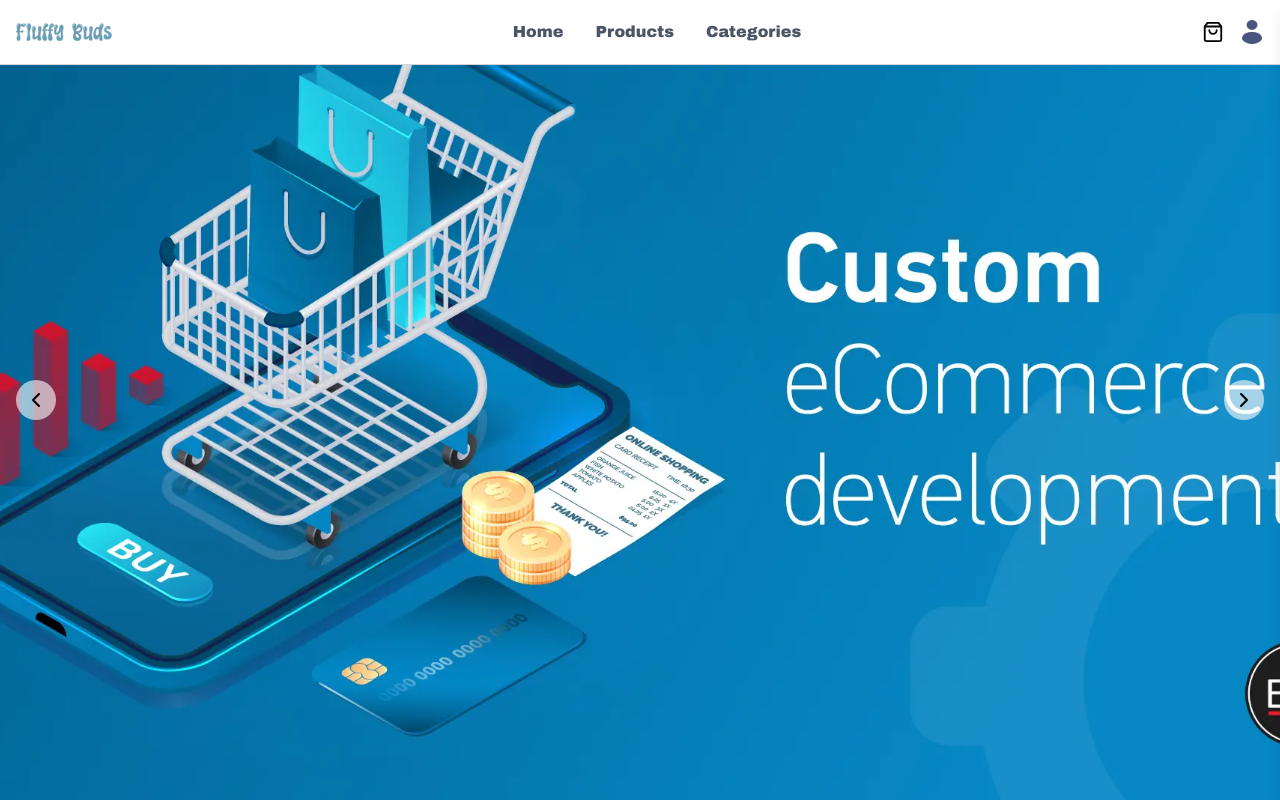
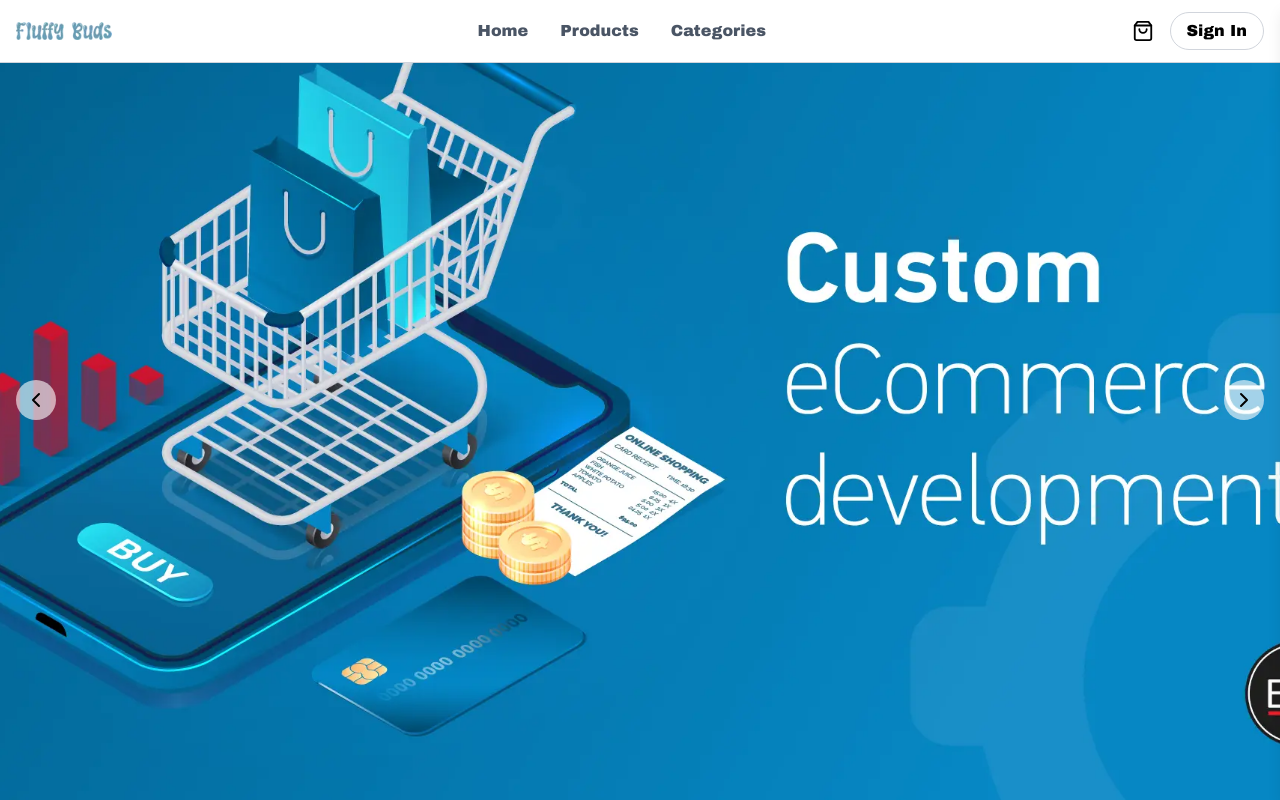
Before and after one commit to mdsajalali/fluffy-buds, a React (Vite) app: page / in a window 1280 px wide. Shown: the top 800 px of the page. Built offline with nearby package versions, Linux system fonts and the light colour scheme.

Commit message:
added: login | register route

```diff
--- a/src/App.tsx
+++ b/src/App.tsx
@@ -8,6 +8,9 @@ import Footer from "./shared/Footer";
 import Navbar from "./shared/Navbar";
 import { ProductProps } from "./types/types";
 import Categories from "./components/Categories";
+import { Route, Routes } from "react-router-dom";
+import Login from "./pages/Login";
+import Register from "./pages/Register";
 
 const App = () => {
   const [toys, setToys] = useState<ProductProps[]>([]);
@@ -36,25 +39,30 @@ const App = () => {
   }, []);
 
   return (
+    <Routes>
+      {/* Homepage */}
+      <Route
+        path="/"
+        element={
           <>
-      {/* Top Navbar */}
             <Navbar />
-      {/* Bottom Navbar */}
             <BottomNavbar />
-      {/* Hero */}
             <Hero />
-      {/* Toys */}
             <Toys products={toys} />
-      {/* Accessories */}
             <Accessories products={accessories} />
-      {/* Stationery */}
             <Stationery products={stationery} />
-
-      {/* Categories */}
             <Categories />
-      {/* Footer */}
             <Footer />
           </>
+        }
+      />
+
+      {/* Login */}
+      <Route path="/login" element={<Login />} />
+
+      {/* Register */}
+      <Route path="/register" element={<Register />} />
+    </Routes>
   );
 };
 
--- /dev/null
+++ b/src/pages/Login.tsx
@@ -0,0 +1,11 @@
+import React from 'react'
+
+const Login = () => {
+  return (
+    <div>
+      login
+    </div>
+  )
+}
+
+export default Login
--- /dev/null
+++ b/src/pages/Register.tsx
@@ -0,0 +1,7 @@
+import React from "react";
+
+const Register = () => {
+  return <div>register</div>;
+};
+
+export default Register;
--- a/src/shared/Navbar.tsx
+++ b/src/shared/Navbar.tsx
@@ -23,7 +23,7 @@ const Navbar = () => {
   return (
     <div className="border-b border-gray-300 md:fixed md:w-full md:top-0 md:bg-white md:z-50">
       <Container>
-        <div className="flex items-center justify-between py-5">
+        <div className="flex items-center justify-between py-3">
           <Link to="/">
             <img className="w-24" src="/logo.webp" alt="Logo" />
           </Link>
@@ -57,11 +57,18 @@ const Navbar = () => {
               <line x1="3" y1="6" x2="21" y2="6" />
               <path d="M16 10a4 4 0 0 1-8 0" />
             </svg>
-            <img
+            {/* user image */}
+            {/* <img
               className="w-6 h-6 object-contain cursor-pointer"
               src="/profile_icon.png"
               alt="Profile"
-            />
+            /> */}
+            <Link
+              to="/login"
+              className="border border-gray-300 px-4 py-[6px] cursor-pointer rounded-full"
+            >
+              Sign In
+            </Link>
             <button onClick={() => setIsOpen(true)} className="md:hidden">
               <Menu size={24} />
             </button>
```
Lines whose indentation alone changed are shown as unchanged.
